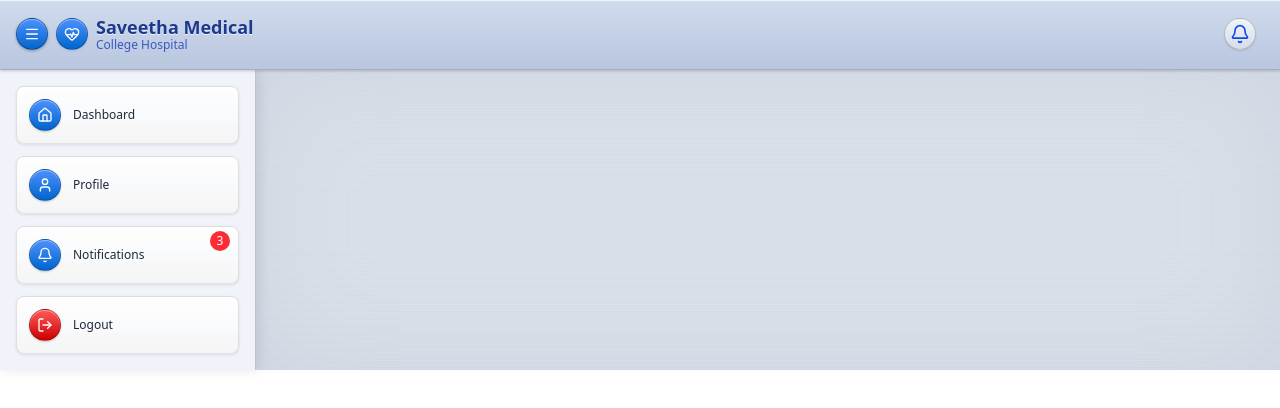
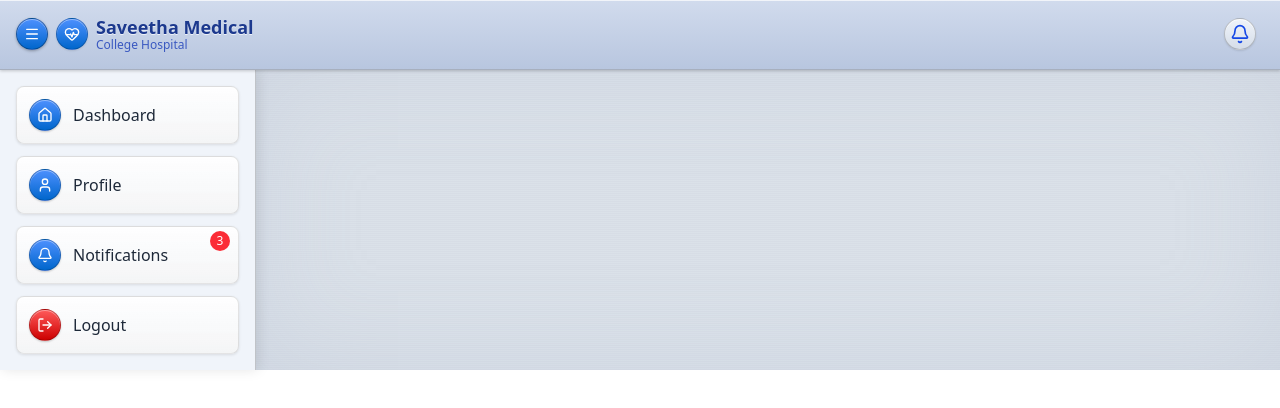
Before and after one commit to Mukunthan-A-R/simats-medical-client, a React (Vite) app: page /student in a window 1280 px wide. Shown: the top 408 px of the page. Built offline with nearby package versions, Linux system fonts and the light colour scheme.

Commit message:
Navbar fix

```diff
--- a/src/components/patient/PatientSidebar.jsx
+++ b/src/components/patient/PatientSidebar.jsx
@@ -74,7 +74,9 @@ export default function PatientSidebar({
                 >
                   <Icon size={16} className="text-white" />
                 </div>
-                <span className="text-gray-800 font-medium">{item.label}</span>
+                <span className="text-gray-800 font-medium text-base">
+                  {item.label}
+                </span>
               </button>
             );
           })}
@@ -102,7 +104,9 @@ export default function PatientSidebar({
             >
               <BellIcon size={16} className="text-white" />
             </div>
-            <span className="text-gray-800 font-medium">Notifications</span>
+            <span className="text-gray-800 font-medium text-base">
+              Notifications
+            </span>
             {notificationCount > 0 && (
               <span className="absolute top-1 right-2 bg-red-500 text-white rounded-full w-5 h-5 flex items-center justify-center text-xs">
                 {notificationCount > 9 ? "9+" : notificationCount}
@@ -133,7 +137,7 @@ export default function PatientSidebar({
             >
               <LogOutIcon size={16} className="text-white" />
             </div>
-            <span className="text-gray-800 font-medium">Logout</span>
+            <span className="text-gray-800 font-medium text-base">Logout</span>
           </button>
         </div>
       </div>
--- a/src/components/students/StudentSidebar.jsx
+++ b/src/components/students/StudentSidebar.jsx
@@ -1,12 +1,5 @@
 import React from "react";
-import {
-  HomeIcon,
-  BookOpenIcon,
-  UserIcon,
-  BellIcon,
-  LogOutIcon,
-  XIcon,
-} from "lucide-react";
+import { HomeIcon, UserIcon, BellIcon, LogOutIcon } from "lucide-react";
 import { aquaButtonStyle, aquaGlossEffect } from "../../utils/constants";
 
 export default function StudentSidebar({
@@ -69,7 +62,10 @@ export default function StudentSidebar({
                 >
                   <Icon size={16} className="text-white" />
                 </div>
-                <span className="text-gray-800 font-medium">{item.label}</span>
+                {/* 👇 Increased font size to text-base */}
+                <span className="text-gray-800 font-medium text-base">
+                  {item.label}
+                </span>
               </button>
             );
           })}
@@ -97,7 +93,10 @@ export default function StudentSidebar({
             >
               <BellIcon size={16} className="text-white" />
             </div>
-            <span className="text-gray-800 font-medium">Notifications</span>
+            {/* 👇 Increased font size */}
+            <span className="text-gray-800 font-medium text-base">
+              Notifications
+            </span>
             {notificationCount > 0 && (
               <span className="absolute top-1 right-2 bg-red-500 text-white rounded-full w-5 h-5 flex items-center justify-center text-xs">
                 {notificationCount > 9 ? "9+" : notificationCount}
@@ -128,7 +127,8 @@ export default function StudentSidebar({
             >
               <LogOutIcon size={16} className="text-white" />
             </div>
-            <span className="text-gray-800 font-medium">Logout</span>
+            {/* 👇 Increased font size */}
+            <span className="text-gray-800 font-medium text-base">Logout</span>
           </button>
         </div>
       </div>
```
